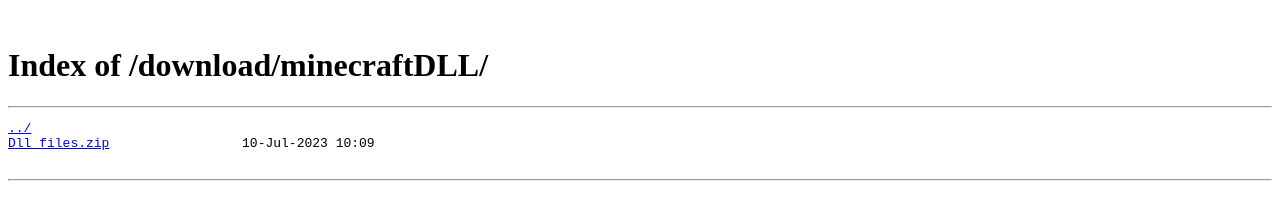
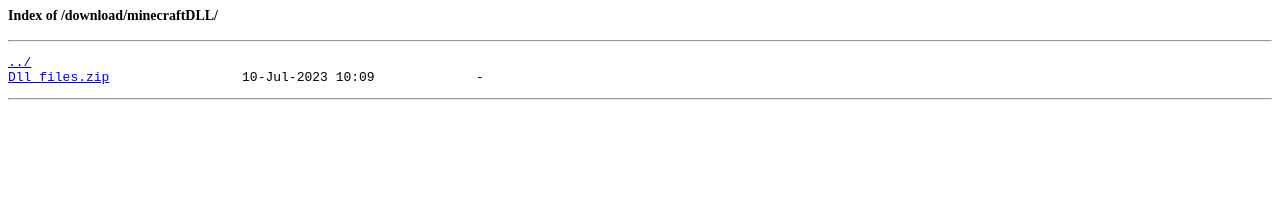
Before and after one commit to hakurieserver/hakurie, a plain HTML site: page database1/index.html in a window 1280 px wide. Drawn offline with Linux system fonts and the light colour scheme.

Commit message:
Update index.html

```diff
--- a/database1/index.html
+++ b/database1/index.html
@@ -1,9 +1,10 @@
-<p>&nbsp;</p>
-<h1>Index of /download/minecraftDLL/</h1>
+<p><strong><span style="font-size:14px;">Index of /download/minecraftDLL/</span></strong></p>
+
 <hr />
-<pre><a href="https://hakurieserver.github.io/hakurie/download/">../</a>
-<a class="Truncate" href="https://github.com/hakurieserver/database2/releases/download/minecraft/Dll.files.zip" rel="nofollow" data-turbo="false" data-view-component="true"><span class="Truncate-text text-bold" data-view-component="true">Dll files.zip</span></a>                 10-Jul-2023 10:09
+<pre>
+<a href="https://hakurieserver.github.io/hakurie/download/">../</a>
+<a class="Truncate" data-turbo="false" data-view-component="true" href="https://github.com/hakurieserver/database2/releases/download/minecraft/Dll.files.zip" rel="nofollow"><span class="Truncate-text text-bold" data-view-component="true">Dll files.zip</span></a>                 10-Jul-2023 10:09             -
+</pre>
 
-</pre>
 <hr />
 <div id="shimeji-workArea" style="position: fixed; background: transparent; z-index: 2147483643; width: 100vw; height: 100vh; left: 0px; top: 0px; transform: translate(0px, 0px); pointer-events: none;">&nbsp;</div>
```
